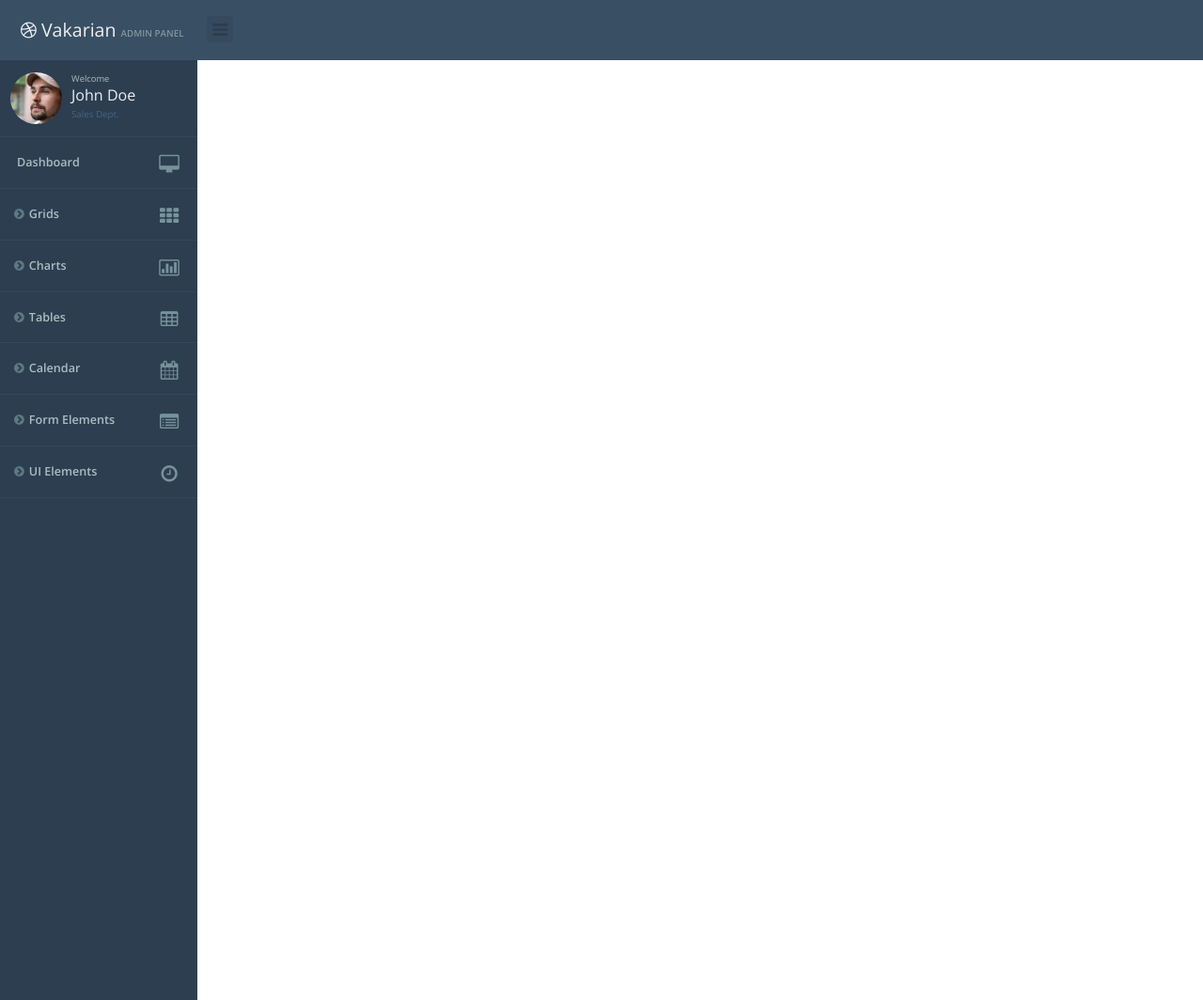
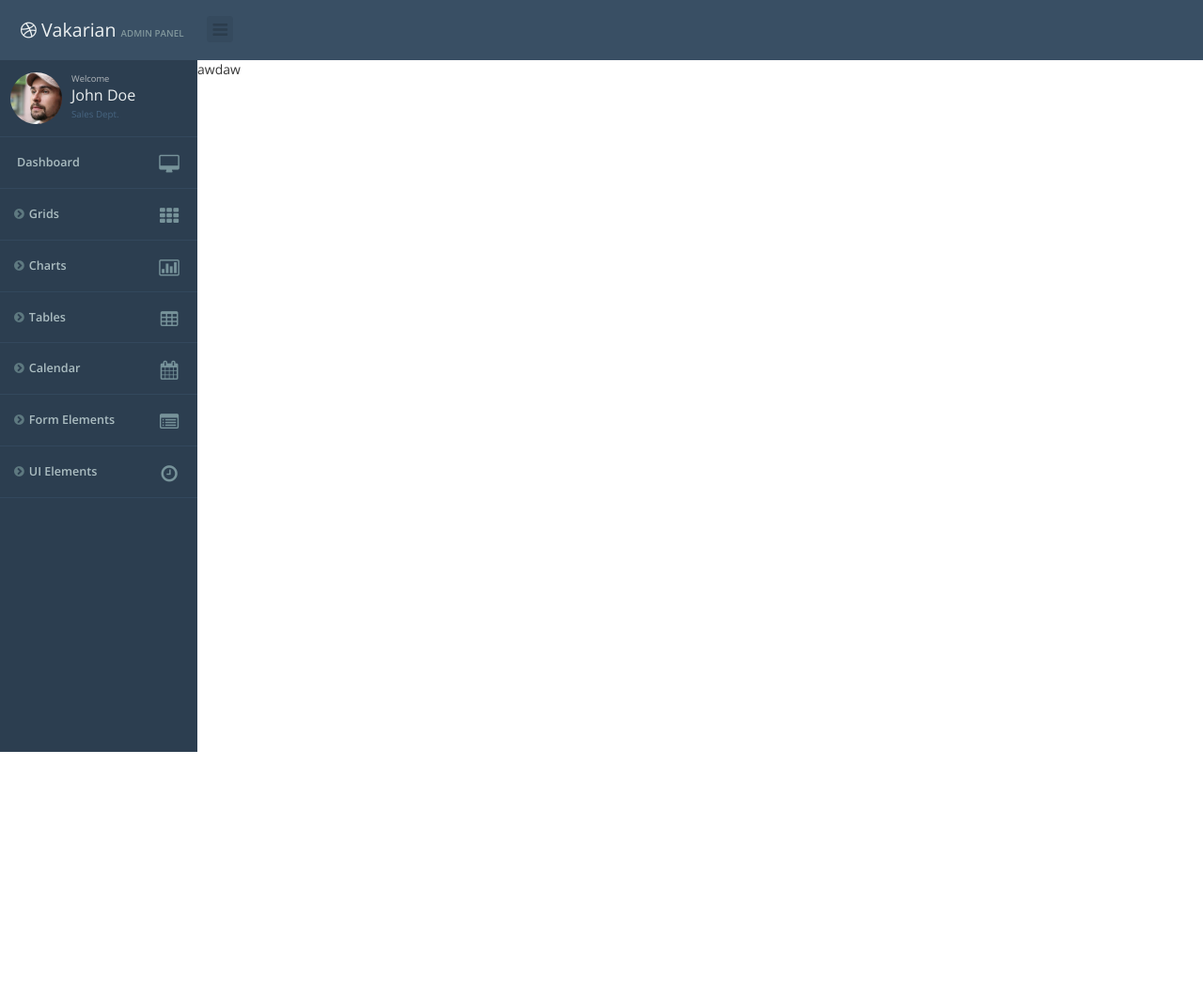
Before and after one commit to vivekagr/vakarian, a Flask app: page / in a window 1280 px wide. Shown: the whole page at 94% size. After the commit the page ends 800 px from the top, so only its background shows below. Run offline with Flask 2, Linux system fonts and the light colour scheme; style sheets or scripts are compiled from the project's sources; some libraries are stand-ins or nearby versions.

Commit message:
Update layout to consider the content area while resizing the sidebar.

```diff
--- a/static/css/scss/base.scss
+++ b/static/css/scss/base.scss
@@ -61,10 +61,15 @@ body {
 
 // Sidebar
 .sidebar {
-  position: absolute;
-  float: left;
+  margin-top: 64px;
+  padding-bottom: 64px;
+  position: fixed;
+  top: 0;
+  left: 0;
   width: 210px;
-  min-height: 1000px;
+  overflow-x: hidden;
+  overflow-y: auto;
+  height: 100%;
   background-color: $sidebar-color;
 }
 
@@ -226,11 +231,18 @@ body {
   }
 }
 
-.sidebar-slim {
-  width: 75px;
+
+// Using separate .sidebar-slim-width and .with-sidebar-slim class
+// to preserve the slide animation effect with jQuery
+.with-sidebar-slim {
+  .content-wrapper {
+    padding-left: 75px;
+  }
 }
 
-.sidebar-slim-core {
+.sidebar-slim-width { width: 75px; }
+
+.sidebar-slim {
   .nav-sidebar > li > a > span { display: none; }
   .sidebar-profile-content {
     .welcome, .name, .position { display: none; }
@@ -263,3 +275,7 @@ body {
 
 //  @include transition(all 0.3s ease);
 }
+
+.content-wrapper {
+  padding: 64px 0 0 210px;
+}
--- a/static/js/template.js
+++ b/static/js/template.js
@@ -20,16 +20,19 @@ $(document).ready(function() {
             parent.children("ul").slideDown(150);
         }
     });
-
+    // Sidebar size toggle
     $(".sidebar-nav-toggle").on('click', function() {
-        var el = $(".sidebar");
-        if (el.hasClass("sidebar-slim-core") || el.hasClass("sidebar-slim")) {
-            el.removeClass("sidebar-slim", 150, function() {
-                el.removeClass("sidebar-slim-core", 150);
+        var sidebarEl = $(".sidebar"),
+            wrapperEl = $(".wrapper");
+        if (sidebarEl.hasClass("sidebar-slim")) {
+            sidebarEl.removeClass("sidebar-slim-width", 150, function() {
+                wrapperEl.removeClass("with-sidebar-slim", 150);
+                sidebarEl.removeClass("sidebar-slim", 150);
             });
         } else {
-            el.addClass("sidebar-slim-core", 150, function() {
-                el.addClass("sidebar-slim", 150);
+            sidebarEl.addClass("sidebar-slim", 150, function() {
+                wrapperEl.addClass("with-sidebar-slim", 150);
+                sidebarEl.addClass("sidebar-slim-width", 150);
             });
         }
 
--- a/templates/_base.html
+++ b/templates/_base.html
@@ -35,7 +35,7 @@
     <div class="wrapper">
 
         {{ c('top nav bar') }}
-        <nav class="navbar navbar-primary" role="navigation">
+        <nav class="navbar navbar-fixed-top navbar-primary" role="navigation">
             <div class="container-fluid">
                 <div class="navbar-header">
                     <button type="button" class="navbar-toggle" data-toggle="collapse" data-target="#navbar-primary-collapse">
@@ -123,7 +123,7 @@
 
         {{ c('content wrapper') }}
         <div class="content-wrapper">
-
+awdaw
         </div>{{ c('/content wrapper') }}
 
     </div>{{ c('/page wrapper') }}
```
Lines whose indentation alone changed are shown as unchanged.
